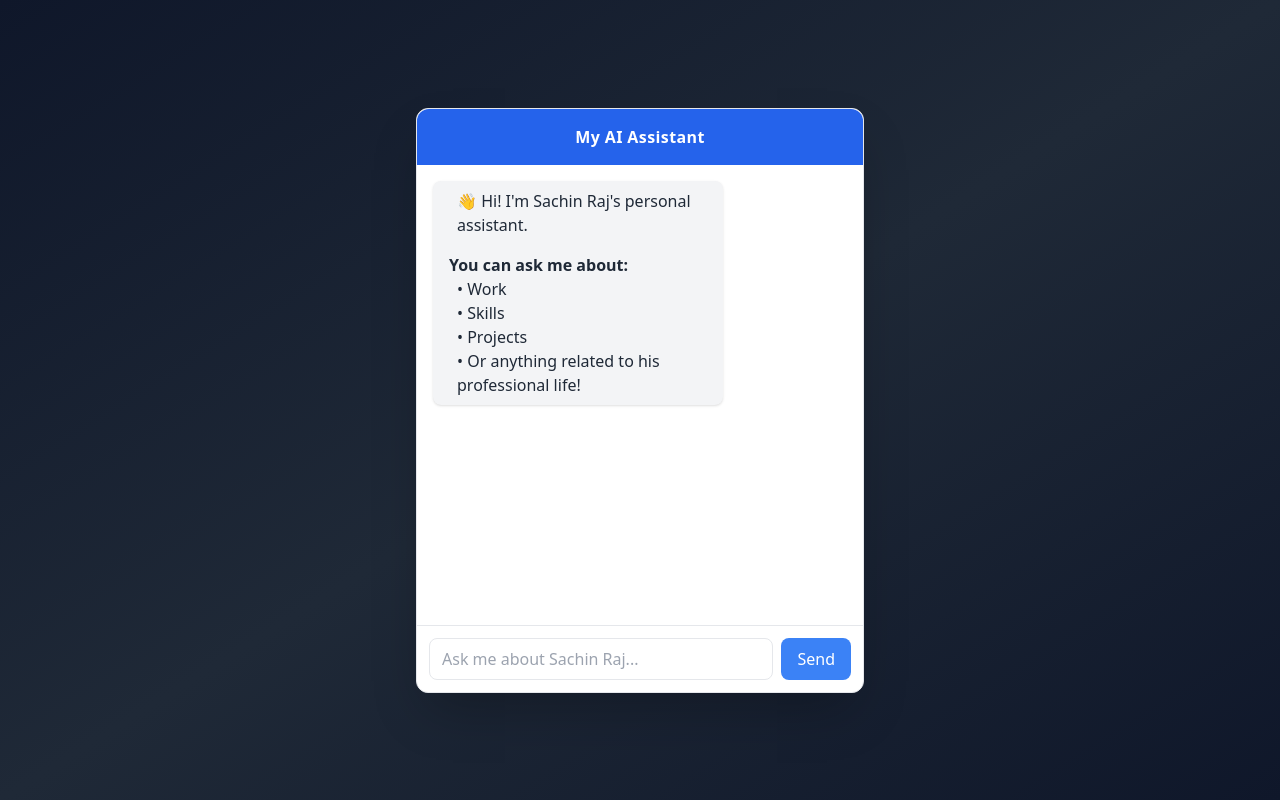
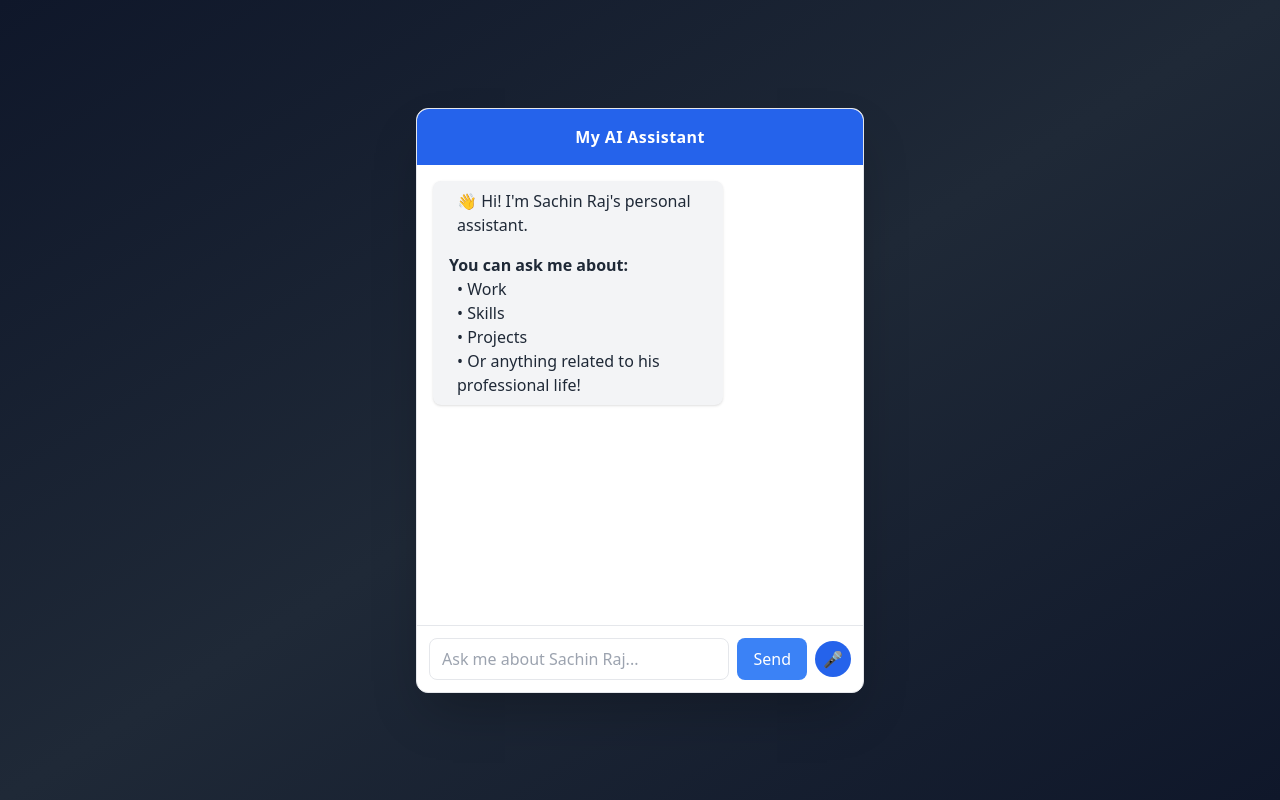
Before and after one commit to mrsraj/MERN-AI-Chat-UI, a React (Vite) app: page /chat in a window 1280 px wide. Built offline with nearby package versions, Linux system fonts and the light colour scheme.

Commit message:
add speechInput component

```diff
--- a/src/pages/ChatPage.jsx
+++ b/src/pages/ChatPage.jsx
@@ -3,6 +3,7 @@ import api from "../api/chat.api";
 
 import BotMessage from "../components/formatter_component";
 import ChatLoader from "../components/chat.Loader";
+import SpeechInput from "../components/Speech.Input";
 
 export default function RestaurantChatbot() {
 
@@ -110,6 +111,8 @@ export default function RestaurantChatbot() {
                         Send
                     </button>
 
+                    <SpeechInput setMessage={setMessage}/>
+
                 </div>
 
             </div>
```
